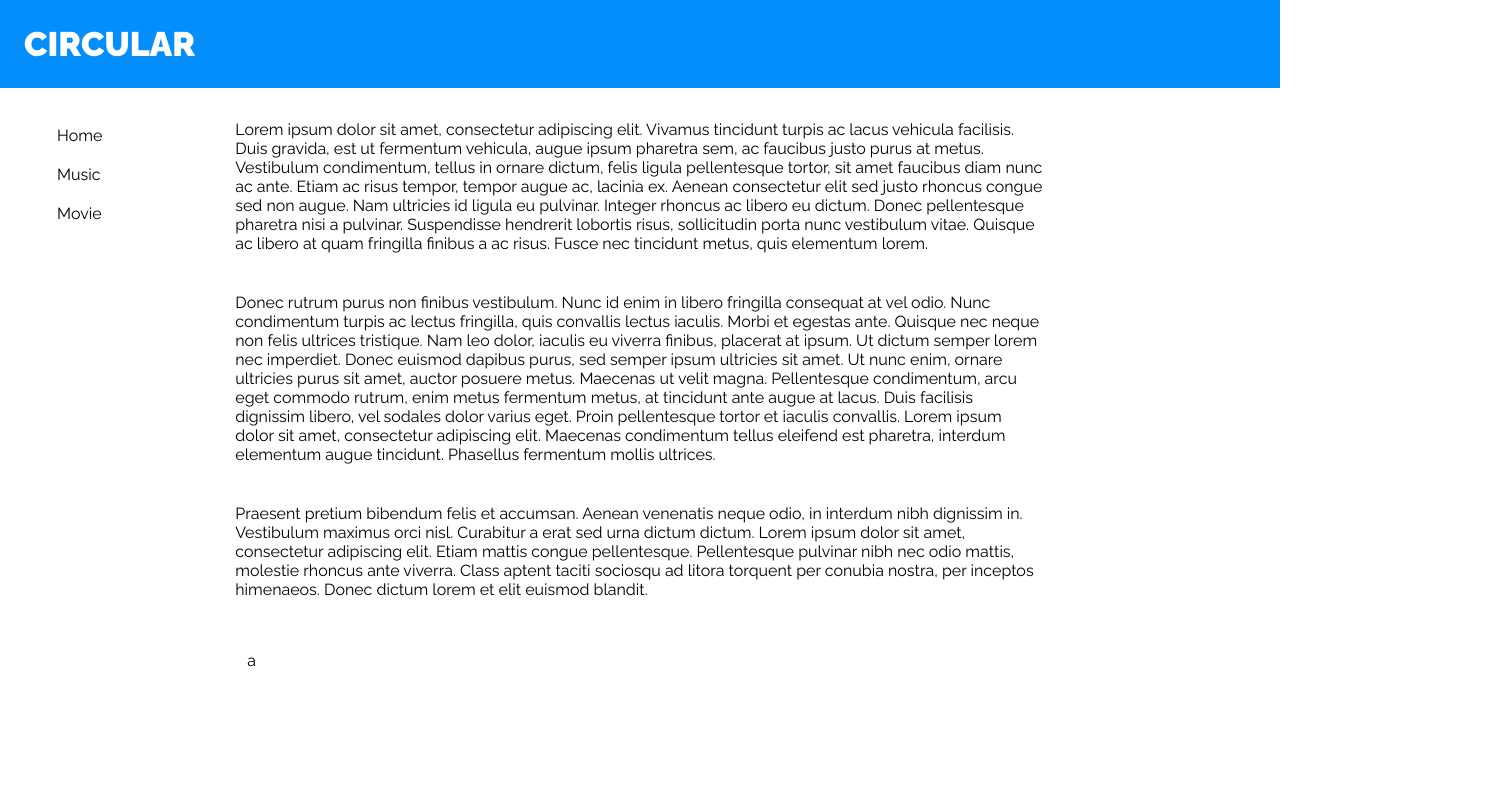
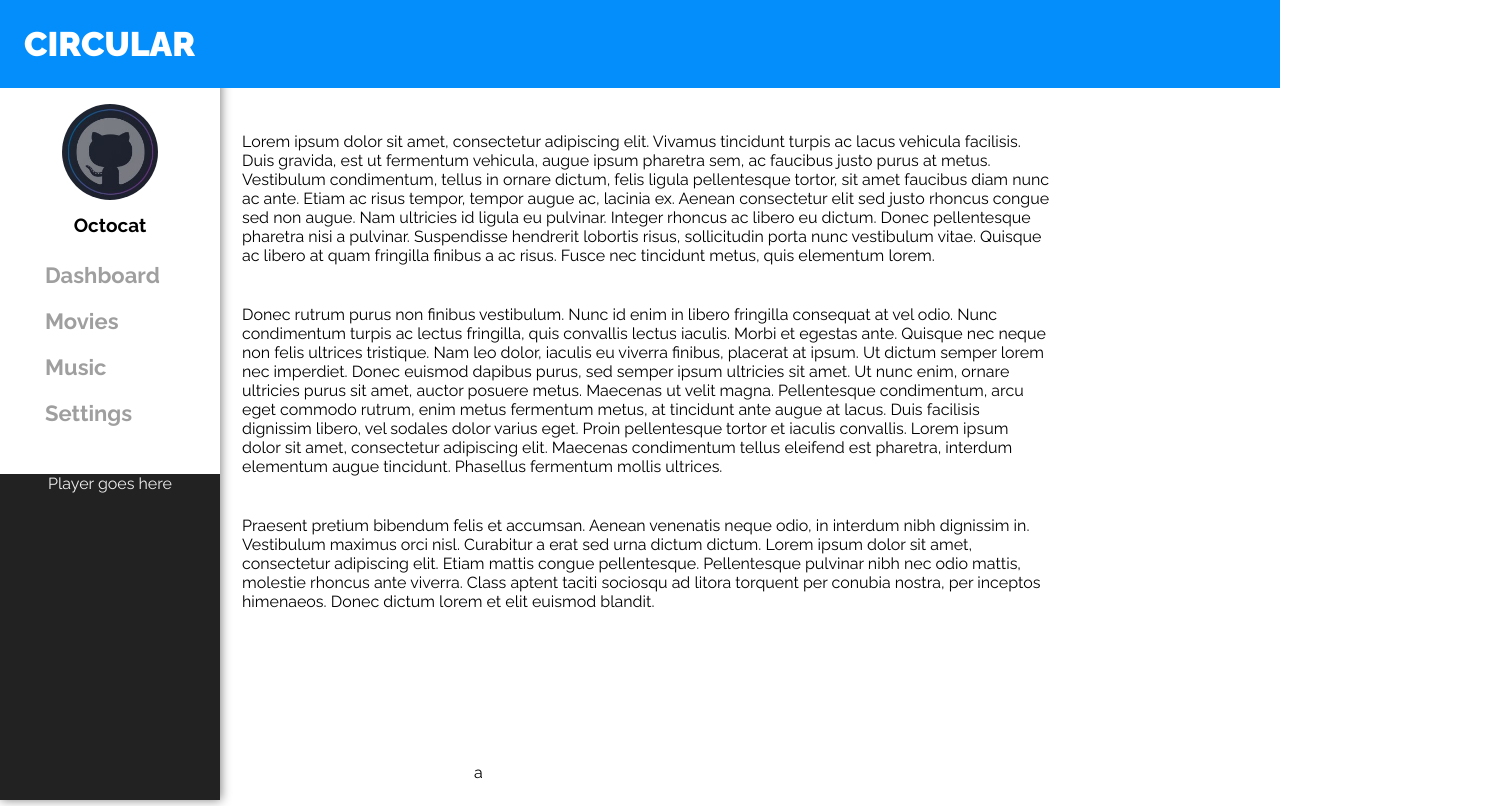
Before and after one commit to gifff/circular, a plain HTML site: page home.html in a window 1280 px wide. Shown: the whole page, 1500 px wide, since content can reach past the window. Drawn offline with Linux system fonts and the light colour scheme.

Commit message:
enhance top bar and left-side navigation

```diff
--- a/home.html
+++ b/home.html
@@ -13,16 +13,29 @@
             }
             .filkom-grid {
                 max-width: 1920px;
+                margin-left: 220px;
+                margin-top: 100px;
+
             }
             ul.nav {
                 list-style: none;
                 list-style-type: none;
+                font-weight: bold;
             }
             ul.nav li {
+                font-size: 22px;
+                color: #9F9F9F;
                 padding: 10px 5px;
             }
             ul.nav li:hover {
-                background-color: #11a7ee;
+                color: #038EFB;
+            }
+            ul.nav a {
+                color: #9F9F9F;
+            }
+            ul.nav a:hover, ul.nav a:focus {
+                color: #038EFB;
+                text-decoration: none;
             }
             div.feed {
                 margin: 10px 5px;
@@ -30,32 +43,85 @@
             }
             div.topnav {
                 background-color: #038EFB;
+                z-index: 100;
+                position: fixed;
+                top: 0;
+                left: 0;
+                right: 0;
+                /*height: 110px;*/
+                padding: 24px;
             }
             span#logo {
                 font-size: 34px;
                 font-weight: 900;
                 color: white;
             }
+            .left-nav {
+                box-shadow: 1px 0 10px grey;
+                width: 220px;
+                position: fixed;
+                top: 0;
+                left: 0;
+                bottom: 0;
+                padding-top: 104px;
+            }
+            .left-nav .bottom {
+                position: absolute;
+                /*display: inline-block;*/
+                color: #f0f0f0;
+                bottom: 0;
+                left: 0;
+                height: 326px;
+                background-color: #222222;
+                width: 100%;
+                text-align: center;
+            }
+            .profile {
+                text-align: center;
+                box-sizing: border-box;
+                /*width: 100px;*/
+            }
+            .profile img {
+                width: 96px;
+                height: 96px;
+                border-radius: 100%;
+            }
+            .profile .display-name {
+                padding-top: 10px;
+                font-weight: bold;
+                font-size: 19px;
+            }
         </style>
     </head>
     <body>
-        <div class="filkom-grid">
-            <div class="column-12 topnav">
-                <div class="logo column-2">
+            <div class="topnav">
+                <div class="logo">
                     <span id="logo">
                     CIRCULAR
                     </span>
                 </div>
             </div>
-            <div class="column-2">
+            <div class="left-nav">
                 <div class="row">
+                    <div class="profile">
+                        <img src="img.jpg">
+                        <br>
+                        <div class="display-name">
+                            Octocat
+                        </div>
+                    </div>
                     <ul class="nav">
-                        <li>Home</li>
-                        <li>Music</li>
-                        <li>Movie</li>
+                        <li><a href="#">Dashboard</a></li>
+                        <li><a href="#">Movies</a></li>
+                        <li><a href="#">Music</a></li>
+                        <li><a href="#">Settings</a></li>
                     </ul>
                 </div>
+                <div class="bottom">
+                Player goes here
+                </div>
             </div>
+        <div class="filkom-grid">
             <div class="column-8">
                 <div class="row">
                     <div class="feed">
--- a/style.css
+++ b/style.css
@@ -1,3 +1,22 @@
+  a {
+      background-color: transparent;
+      color: #337ab7;
+      text-decoration: none;
+  }
+  a:active,
+  a:hover {
+      outline: 0;
+  }
+
+a:hover,
+a:focus {
+  color: #23527c;
+  text-decoration: underline;
+}
+a:focus {
+  outline: 5px auto -webkit-focus-ring-color;
+  outline-offset: -2px;
+}
   .column-pull-12 {
     right: 100%;
   }
```
Also changed, not shown: img.jpg (added).
